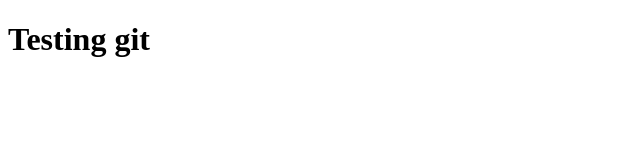
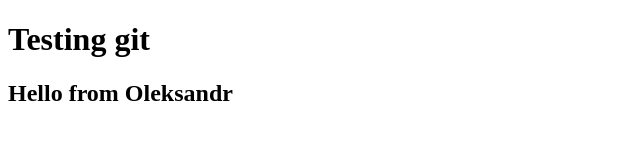
Before and after one commit to ReaganS94/WD-65, a plain HTML site: page index.html in a window 1280 px wide. Shown: the whole page, without its empty margins (0-640 px from the left). Drawn offline with Linux system fonts and the light colour scheme.

Commit message:
added h2 with Greetings

```diff
--- a/index.html
+++ b/index.html
@@ -7,5 +7,6 @@
   </head>
   <body>
     <h1>Testing git</h1>
+    <h2>Hello from Oleksandr</h2>
   </body>
 </html>
```
